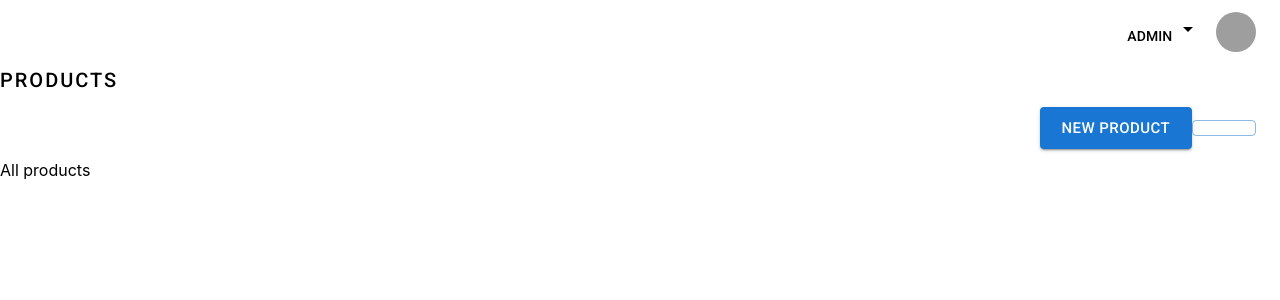
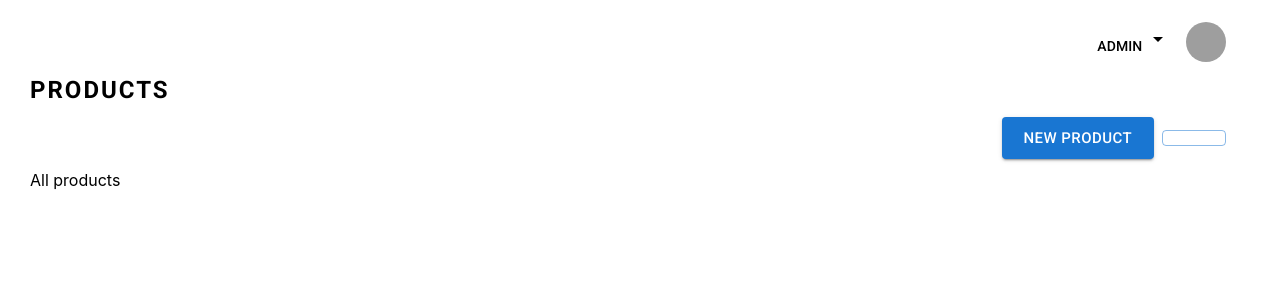
Before and after one commit to arshedgithub/code-94-assignment-frontend, a React (Create React App) app: page /products in a window 1280 px wide. Shown: the top 300 px of the page. Built offline with nearby package versions, Linux system fonts and the light colour scheme; grey boxes are pictures that could not be loaded.

Commit message:
add margins

```diff
--- a/src/components/ProductAppBar.jsx
+++ b/src/components/ProductAppBar.jsx
@@ -2,15 +2,19 @@ import React from "react";
 // material UI component
 import { Button, Toolbar, Typography } from "@mui/material";
 
-const ProductAppBAr = () => {
+const ProductAppBar = () => {
   return (
     <div>
-      <Typography variant="h6" component="div" sx={{ letterSpacing: 2 }}>
+      <Typography
+        variant="h5"
+        component="div"
+        sx={{ letterSpacing: 2, fontWeight: "bold" }}
+      >
         PRODUCTS
       </Typography>
       <Toolbar>
         <Typography variant="h6" component="div" sx={{ flexGrow: 1 }} />
-        <Button variant="contained" size="large" color="primary">
+        <Button variant="contained" size="large" color="primary" sx={{ m: 1 }}>
           New Product
         </Button>
         <Button variant="outlined" size="large" color="primary"></Button>
@@ -19,4 +23,4 @@ const ProductAppBAr = () => {
   );
 };
 
-export default ProductAppBAr;
+export default ProductAppBar;
--- a/src/index.css
+++ b/src/index.css
@@ -1,13 +1,13 @@
 body {
-  margin: 0;
-  font-family: -apple-system, BlinkMacSystemFont, 'Segoe UI', 'Roboto', 'Oxygen',
-    'Ubuntu', 'Cantarell', 'Fira Sans', 'Droid Sans', 'Helvetica Neue',
+  margin: 10px 30px;
+  font-family: -apple-system, BlinkMacSystemFont, "Segoe UI", "Roboto", "Oxygen",
+    "Ubuntu", "Cantarell", "Fira Sans", "Droid Sans", "Helvetica Neue",
     sans-serif;
   -webkit-font-smoothing: antialiased;
   -moz-osx-font-smoothing: grayscale;
 }
 
 code {
-  font-family: source-code-pro, Menlo, Monaco, Consolas, 'Courier New',
+  font-family: source-code-pro, Menlo, Monaco, Consolas, "Courier New",
     monospace;
 }
--- a/src/pages/NotFound.jsx
+++ b/src/pages/NotFound.jsx
@@ -6,7 +6,7 @@ const NotFound = () => {
   return (
     <Alert severity="error">
       <AlertTitle>Page Not Found - 404 </AlertTitle>
-      Go to
+      Go to{" "}
       <strong>
         <Link to="/products">Products</Link>
       </strong>
```
